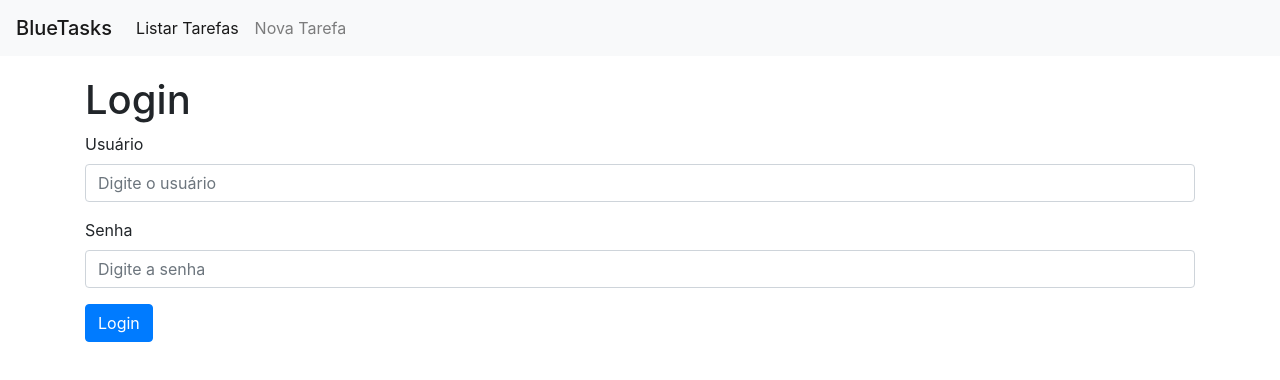
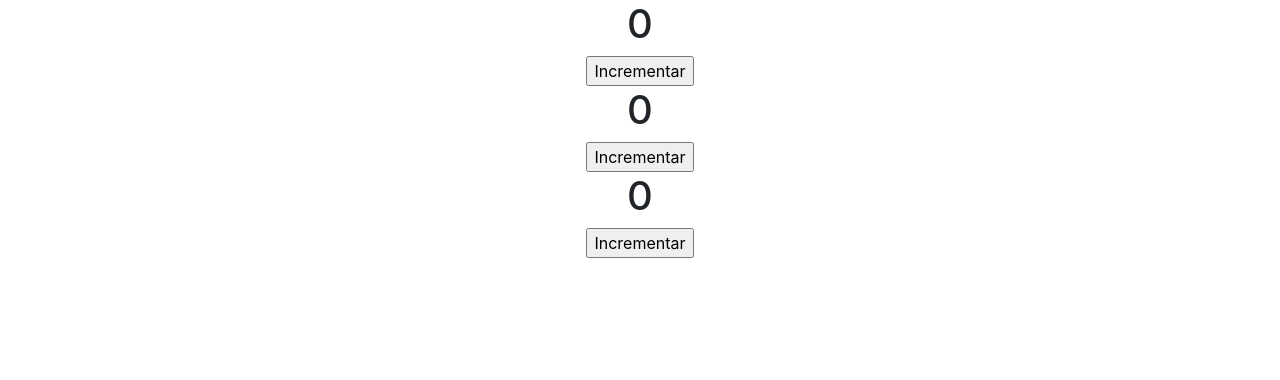
Before and after one commit to augustobellinaso/bluetasks, a React (Create React App) app in the folder bluetasks-frontend/: page / in a window 1280 px wide. Before the commit this address led to /login. Shown: the top 380 px of the page. Built offline with nearby package versions, Linux system fonts and the light colour scheme.

Commit message:
Criando alguns hooks de testes

```diff
--- /dev/null
+++ b/bluetasks-frontend/src/hooktests/Counter.js
@@ -0,0 +1,25 @@
+import React, { useContext } from "react";
+import { useCounter } from "./useCounter";
+import { CounterContext } from "./CounterComposed";
+
+const Counter = () => {
+  const counter = useContext(CounterContext);
+  return (
+    <div className="App">
+      <CounterContext.Consumer>
+        {(counter) => (
+          <center>
+            <h1>{counter.value}</h1>
+            <input
+              type="button"
+              value="Incrementar"
+              onClick={() => counter.increment()}
+            />
+          </center>
+        )}
+      </CounterContext.Consumer>
+    </div>
+  );
+};
+
+export default Counter;
--- /dev/null
+++ b/bluetasks-frontend/src/hooktests/CounterComposed.js
@@ -0,0 +1,20 @@
+import React, { createContext } from "react";
+import Counter from "./Counter";
+import { useCounter } from "./useCounter";
+
+export const CounterContext = createContext();
+
+const CounterComposed = () => {
+  const counter = useCounter();
+  return (
+    <div className="App">
+      <CounterContext.Provider value={counter}>
+        <Counter />
+        <Counter />
+        <Counter />
+      </CounterContext.Provider>
+    </div>
+  );
+};
+
+export default CounterComposed;
--- /dev/null
+++ b/bluetasks-frontend/src/hooktests/MouseMove.js
@@ -0,0 +1,25 @@
+import React, { useEffect } from "react";
+import { useMouseMove } from "./useMouseMove";
+import { useTitle } from "./useTitle";
+
+const MouseMove = () => {
+  const { x, y } = useMouseMove();
+  const { changeTitle } = useTitle("Título");
+
+  useEffect(() => {
+    changeTitle(`X: ${x}, Y: ${y}`);
+    // eslint-disable-next-line react-hooks/exhaustive-deps
+  }, [x, y]);
+
+  return (
+    <div className="App">
+      <center>
+        <br />
+        <h1>X: {x}</h1>
+        <h1>Y: {y}</h1>
+      </center>
+    </div>
+  );
+};
+
+export default MouseMove;
--- /dev/null
+++ b/bluetasks-frontend/src/hooktests/Title.js
@@ -0,0 +1,20 @@
+import React from "react";
+import { useTitle } from "./useTitle";
+
+const Title = () => {
+  const title = useTitle("Texto Qualquer");
+
+  return (
+    <div className="App">
+      <form>
+        <input
+          type="text"
+          onChange={(e) => title.changeTitle(e.target.value)}
+          value={title.title}
+        />
+      </form>
+    </div>
+  );
+};
+
+export default Title;
--- /dev/null
+++ b/bluetasks-frontend/src/hooktests/useCounter.js
@@ -0,0 +1,8 @@
+import { useState } from "react";
+
+export const useCounter = () => {
+  const [value, setValue] = useState(0);
+
+  const increment = () => setValue(value + 1);
+  return { value, increment };
+};
--- /dev/null
+++ b/bluetasks-frontend/src/hooktests/useMouseMove.js
@@ -0,0 +1,15 @@
+import { useEffect, useState } from "react";
+
+export const useMouseMove = () => {
+  const [coords, setCoords] = useState({ x: 0, y: 0 });
+
+  useEffect(() => {
+    document.addEventListener("mousemove", (e) => {
+      setCoords({ x: e.clientX, y: e.clientY });
+    });
+
+    return () => document.removeEventListener("mousemove");
+  }, []);
+
+  return coords;
+};
--- /dev/null
+++ b/bluetasks-frontend/src/hooktests/useTitle.js
@@ -0,0 +1,15 @@
+import { useEffect, useState } from "react";
+
+export const useTitle = (initialTitle = document.title) => {
+  const [title, setTitle] = useState(initialTitle);
+
+  useEffect(() => {
+    document.title = title;
+  }, [title]);
+
+  const changeTitle = (newTitle) => {
+    setTitle(newTitle);
+  };
+
+  return { title, changeTitle };
+};
--- a/bluetasks-frontend/src/index.js
+++ b/bluetasks-frontend/src/index.js
@@ -1,11 +1,24 @@
-import React from 'react';
-import ReactDOM from 'react-dom';
-import App from './App';
+import React from "react";
+import ReactDOM from "react-dom";
+import App from "./App";
+import Counter from "./hooktests/Counter";
+import CounterComposed from "./hooktests/CounterComposed";
+import MouseMove from "./hooktests/MouseMove";
+import Title from "./hooktests/Title";
 
-
+/*
 ReactDOM.render(
   <React.StrictMode>
     <App />
   </React.StrictMode>,
   document.getElementById('root')
 );
+
+*/
+
+ReactDOM.render(
+  <React.StrictMode>
+    <CounterComposed />
+  </React.StrictMode>,
+  document.getElementById("root")
+);
```
